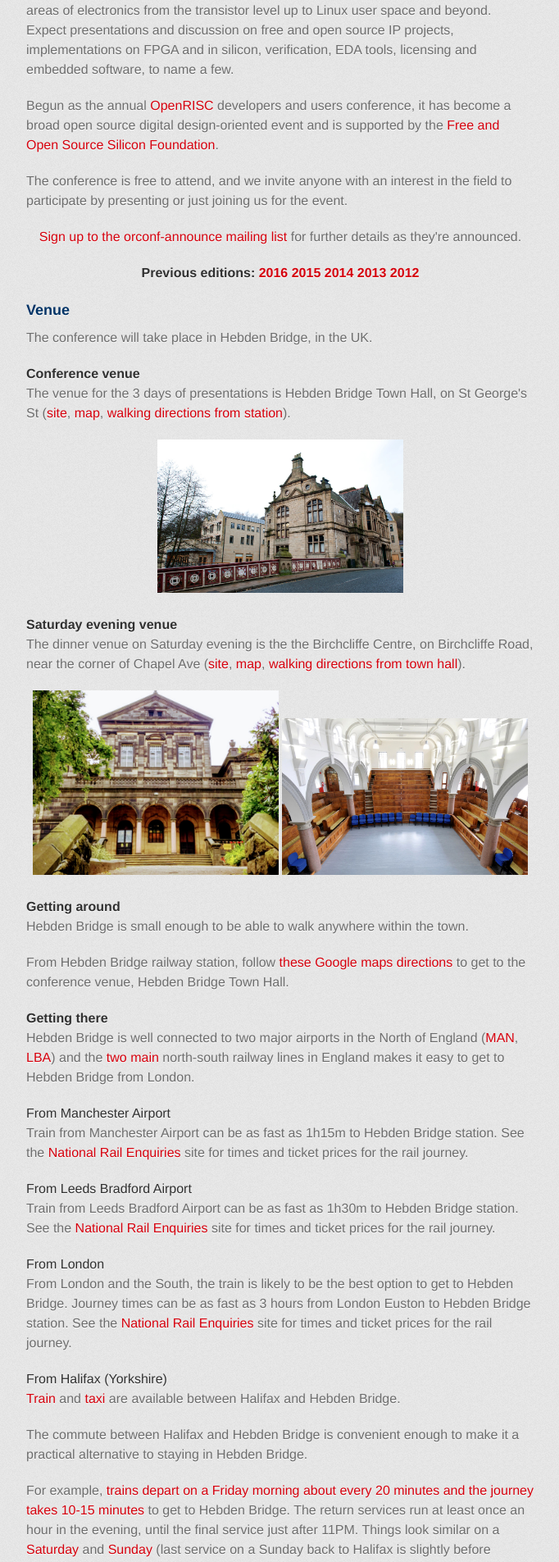
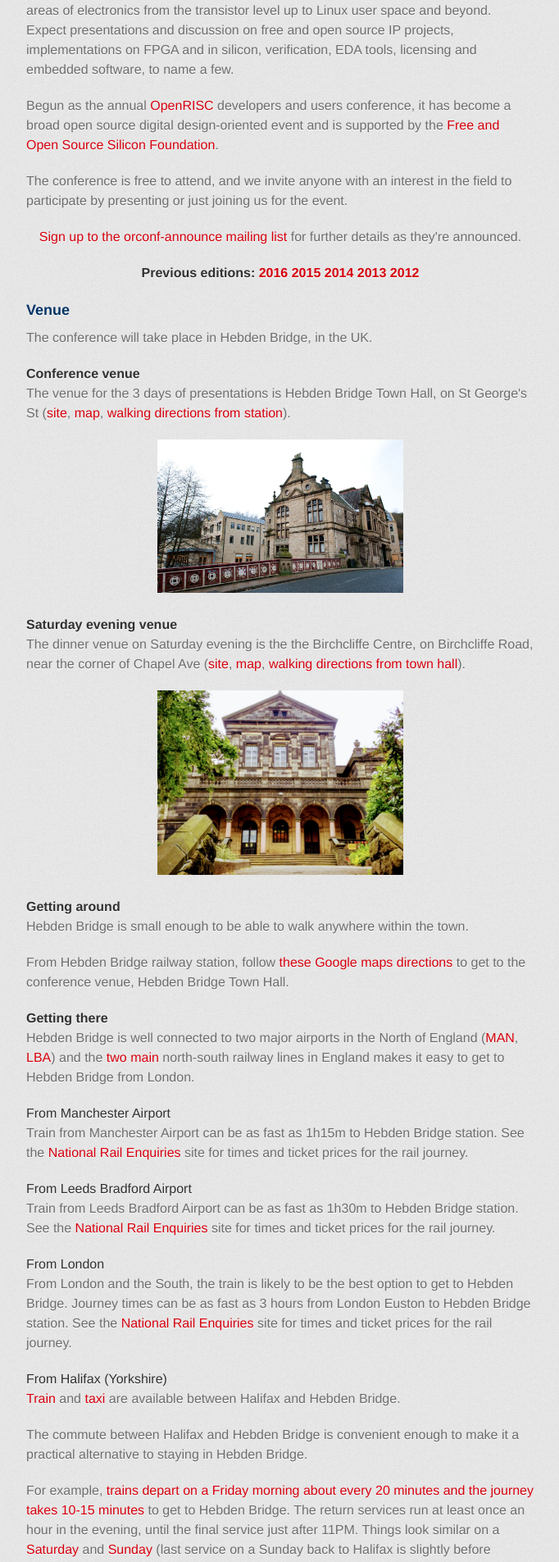
Before and after one commit to fossi-foundation/orconf, a Jekyll site: the page index.html, which Jekyll copies as it is, in a window 1280 px wide. Shown: the part 1195-3100 px from the top of the page at 82% size, without its empty margins (298-980 px from the left). Built offline with Jekyll 4.4.1, drawn with Linux system fonts in a browser that asks for light colours; some web fonts are replaced.

Commit message:
Probably no need for the interior shot of the Birchcliffe

```diff
--- a/index.html
+++ b/index.html
@@ -157,7 +157,7 @@
 	       target="_blank">walking directions from town hall</a>).
 	    <center>
 	      <img src="images/Birchcliffe-center-front.jpg" width="300px"/>
-	      <img src="images/Birchcliffe_Centre_Hall_1024w.jpg" width="300px"/>
+	      <!-- <img src="images/Birchcliffe_Centre_Hall_1024w.jpg" width="300px"/> -->
 	    </center>
 	  </p>
 
```
